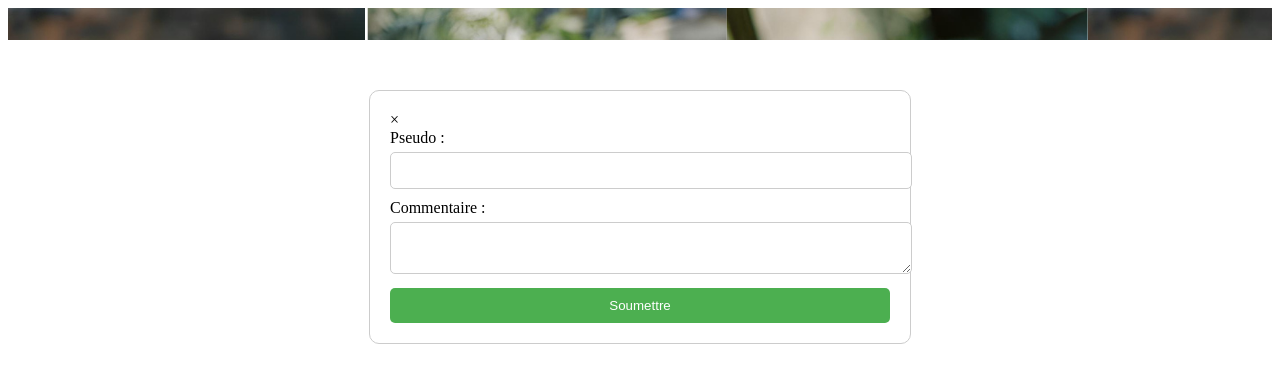
After one commit to Mickael0997/ECF-Arcadia, a PHP site: page /HTML/contact.htm in a window 1280 px wide. The commit adds this page. Shown: the top 383 px of the page. Run offline with PHP 8.4, Linux system fonts and the light colour scheme.

Commit message:
contact.htm and styles.css creation, modification files index.php_connexion.htm_script.js

```diff
--- /dev/null
+++ b/HTML/contact.htm
@@ -0,0 +1,31 @@
+<!DOCTYPE html>
+<html lang="fr">
+<head>
+    <meta charset="UTF-8">
+    <meta name="viewport" content="width=device-width, initial-scale=1.0">
+    <title>Le Zoo D'Arcadia</title>
+    <link rel="stylesheet" href="CSS/styles.css">
+</head>
+<body>
+
+<header>
+</header>
+    <main>
+        <div id="form-contact" class="modal">
+            <div class="modal-content">
+                <span class="close" id="close-contact">&times;</span>
+                    <form>
+                        <label for="pseudo">Pseudo :</label>
+                        <input type="text" id="pseudo" name="pseudo" required>
+                        <label for="commentaire">Commentaire :</label>
+                        <textarea id="commentaire" name="commentaire" required></textarea>
+                        <button type="submit">Soumettre</button>
+                    </form>
+            </div>
+        </div>
+    </main>
+<footer>
+
+</footer>
+</body>
+</html>
--- a/index.php
+++ b/index.php
@@ -28,8 +28,8 @@
 
     </main>
     <footer>
-        <a href="HTML/connexion.htm" id="connexion">Connexion</a>
-        <a href="#" id="contacte">Contacte</a>
+        <a href="../ECF-Arcadia/HTML/connexion.htm" id="connexion">Connexion</a>
+        <a href="../ECF-Arcadia/HTML/contact.htm" id="contacte">Contacte</a>
         <!-- Avis des visiteurs -->
         <div id="avis">
             <h3>Avis des visiteurs</h3>
```
Also changed, not shown: CSS/styles.css (+83 -0 lines), HTML/connexion.htm (+27 -0 lines), JAVASCRIPT/scripts.js (+2 -21 lines).
